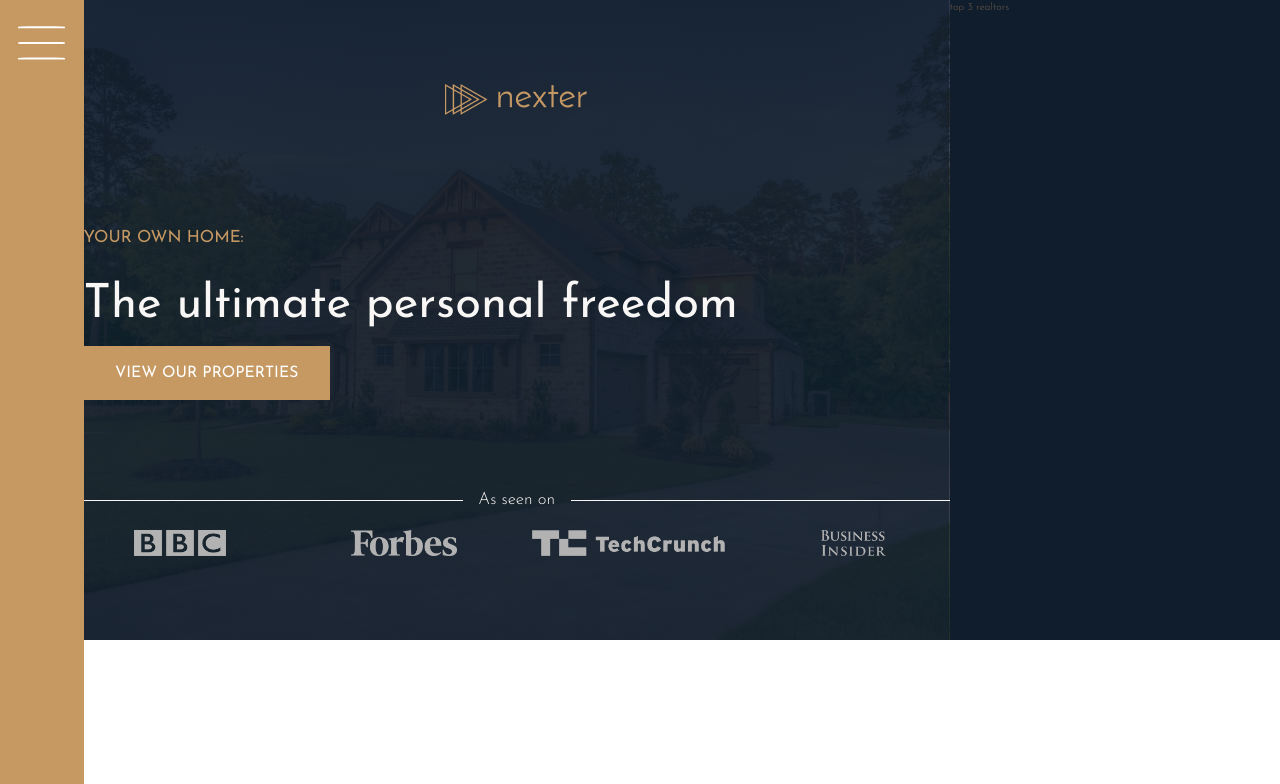
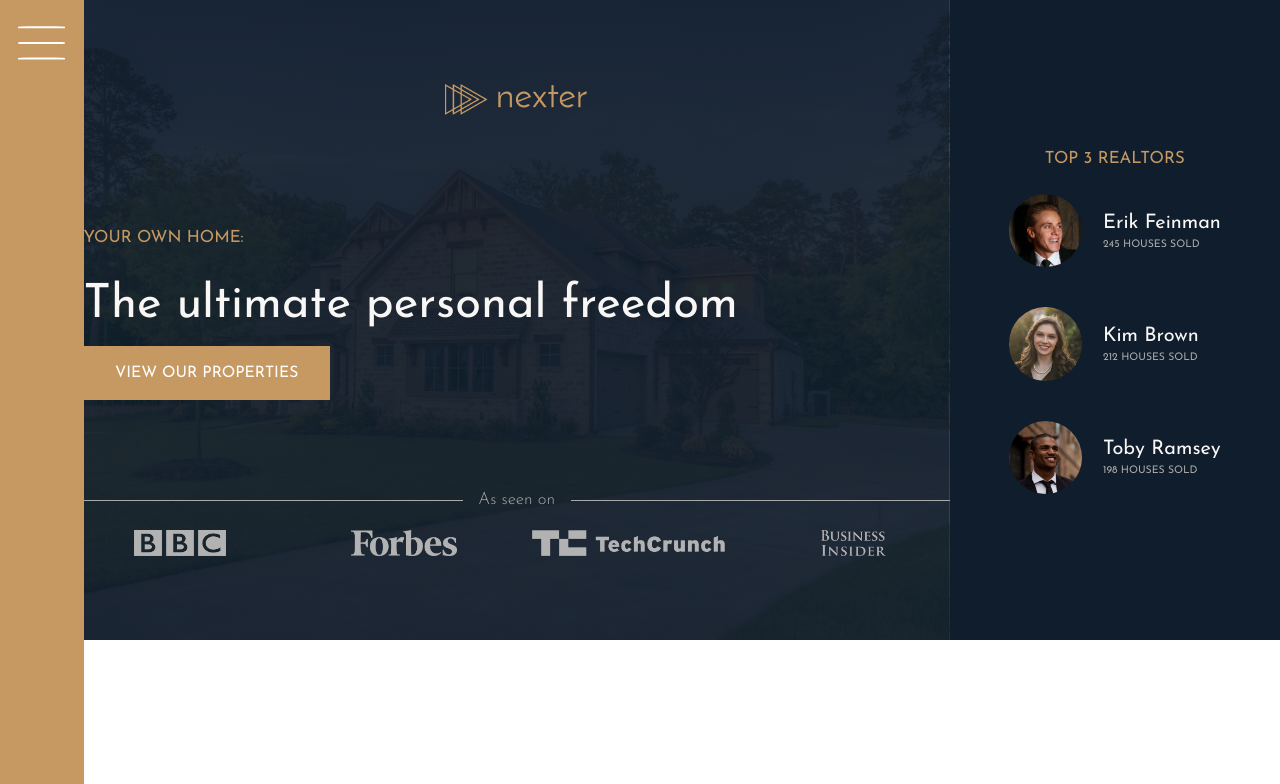
Before and after one commit to IlyasKohistani/css-grid-nexter, a website: page index.html in a window 1280 px wide. Shown: the top 784 px of the page. Drawn offline with Linux system fonts and the light colour scheme.

Commit message:
header second part added

```diff
--- a/index.html
+++ b/index.html
@@ -33,7 +33,26 @@
     </header>
 
     <div class="realtors">
-        top 3 realtors
+        <h3 class="heading-3">Top 3 Realtors</h3>
+        <div class="realtors__list">
+            <img src="img/realtor-1.jpeg" alt="Realtor 1" class="realtors__img">
+            <div class="realtors__details">
+                <h4 class="heading-4 heading-4__light">Erik Feinman</h4>
+                <p class="realtors__sold">245 houses sold</p>
+            </div>
+
+            <img src="img/realtor-2.jpeg" alt="Realtor 2" class="realtors__img">
+            <div class="realtors__details">
+                <h4 class="heading-4 heading-4__light">Kim Brown</h4>
+                <p class="realtors__sold">212 houses sold</p>
+            </div>
+
+            <img src="img/realtor-3.jpeg" alt="Realtor 3" class="realtors__img">
+            <div class="realtors__details">
+                <h4 class="heading-4 heading-4__light">Toby Ramsey</h4>
+                <p class="realtors__sold">198 houses sold</p>
+            </div>
+        </div>
     </div>
 
     <section class="features">
--- a/sass/_header.scss
+++ b/sass/_header.scss
@@ -25,7 +25,7 @@
         grid-template-columns: 1fr max-content 1fr;
         grid-column-gap: 1.5rem;
         align-items: center;
-        color: $color-grey-light-1;
+        color: $color-grey-light-2;
 
         &:after,
         &:before {
--- a/sass/_realtors.scss
+++ b/sass/_realtors.scss
@@ -1,4 +1,29 @@
 .realtors{
     background-color: $color-secondary;
     grid-column: col-start 7 / full-end;
+    display: grid;
+    justify-content: center;
+    justify-items: center;
+    align-content: center;
+    grid-row-gap: 2rem;
+
+    &__list {
+        display: grid;
+        grid-template-columns: min-content max-content;
+        align-items: center;
+        grid-column-gap: 2rem;
+        grid-row-gap: 5vh;
+    }
+
+    &__img {
+        width: 7rem;
+        border-radius: 50%;
+    }
+    &__sold {
+        text-transform: uppercase;
+        margin-top: -3px;
+        font-weight: 400;
+        font-family: $font-display;
+        color: $color-grey-light-2;
+    }
 }
```
Also changed, not shown: css/style.css.
